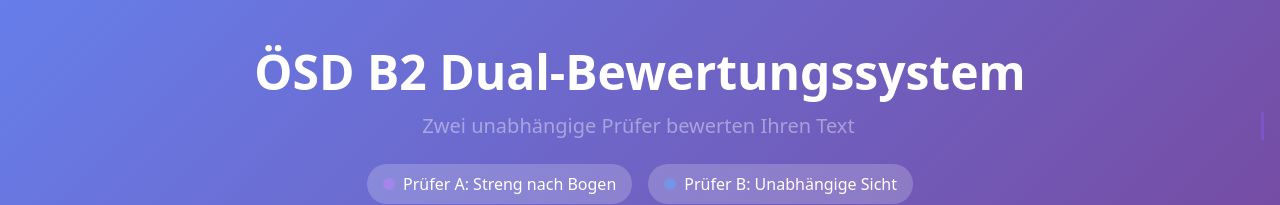
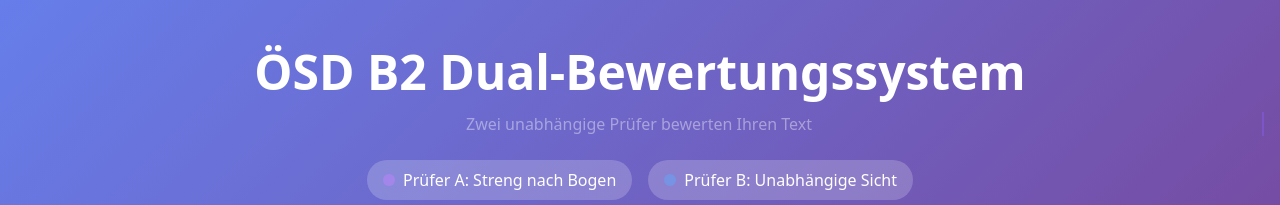
Before and after one commit to Bikineh-Projekts/B2-OSD, a plain HTML site: page index.html in a window 1280 px wide. Shown: the top 205 px of the page. Drawn offline with nearby package versions, Linux system fonts and the light colour scheme.

Commit message:
Update index.html

```diff
--- a/index.html
+++ b/index.html
@@ -110,7 +110,7 @@
             <div class="container mx-auto px-4 py-12">
                 <div class="text-center">
                     <h1 class="text-4xl md:text-5xl font-bold mb-4">ÖSD B2 Dual-Bewertungssystem</h1>
-                    <p class="text-xl opacity-40 typewriter">Zwei unabhängige Prüfer bewerten Ihren Text</p>
+                    <p class="text-sm md:text-base opacity-40 typewriter"> Zwei unabhängige Prüfer bewerten Ihren Text</p>
                     <div class="mt-6 flex flex-wrap justify-center gap-4">
                         <div class="bg-white/20 rounded-full px-4 py-2 flex items-center">
                             <div class="w-3 h-3 bg-purple-400 rounded-full mr-2 animate-pulse"></div>
```
